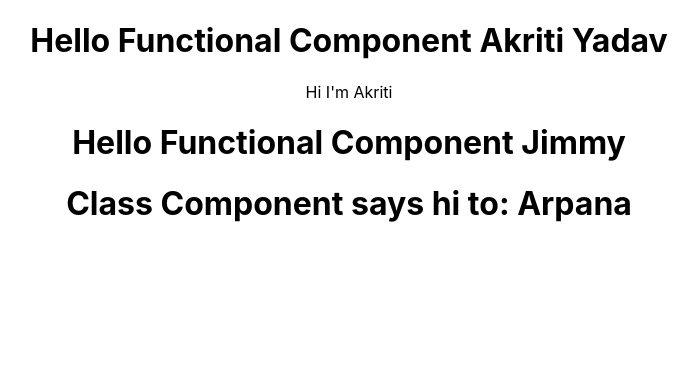
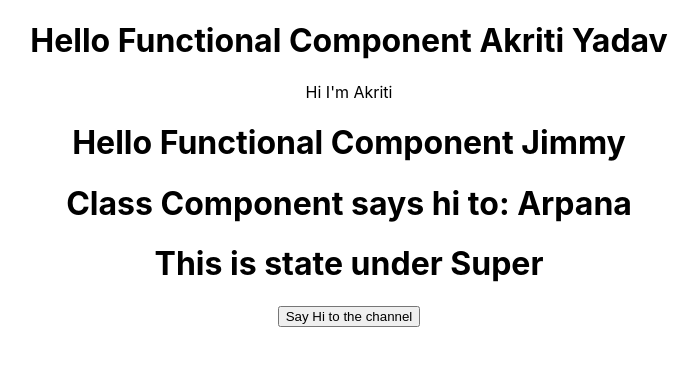
Before and after one commit to 94Akriti/blogIt, a React (Create React App) app: page / in a window 1280 px wide. Shown: the top 366 px of the page, without its empty margins (291-989 px from the left). Built offline with nearby package versions, Linux system fonts and the light colour scheme.

Commit message:
State usage

```diff
--- a/src/App.js
+++ b/src/App.js
@@ -4,6 +4,7 @@
 import './App.css';
 import {Header} from './components/Header'
 import CHeader from './components/CHeader'
+import Channel from './components/Channel'
 class App extends React.Component{
   render(){
     return(
@@ -12,6 +13,7 @@
         <p>Hi I'm Akriti</p>
         <Header name="Jimmy"/>
         <CHeader name="Arpana"/>
+        <Channel/>
       </div>
       );
   }
--- /dev/null
+++ b/src/components/Channel.js
@@ -0,0 +1,24 @@
+import React from 'react';
+
+class Channel extends React.Component{
+    constructor(){
+        super();
+        this.state={
+            msg:'This is state under Super'
+        }
+    }
+    sayHi(){
+        this.setState({
+            msg:'Hi Channel'
+        })
+    }
+    render(){
+        return (
+        <div>
+        <h1>{this.state.msg}</h1>
+        <button onClick={ () => { this.sayHi() }}>Say Hi to the channel </button>
+            </div>
+   )
+    }
+}
+export default Channel;
```
